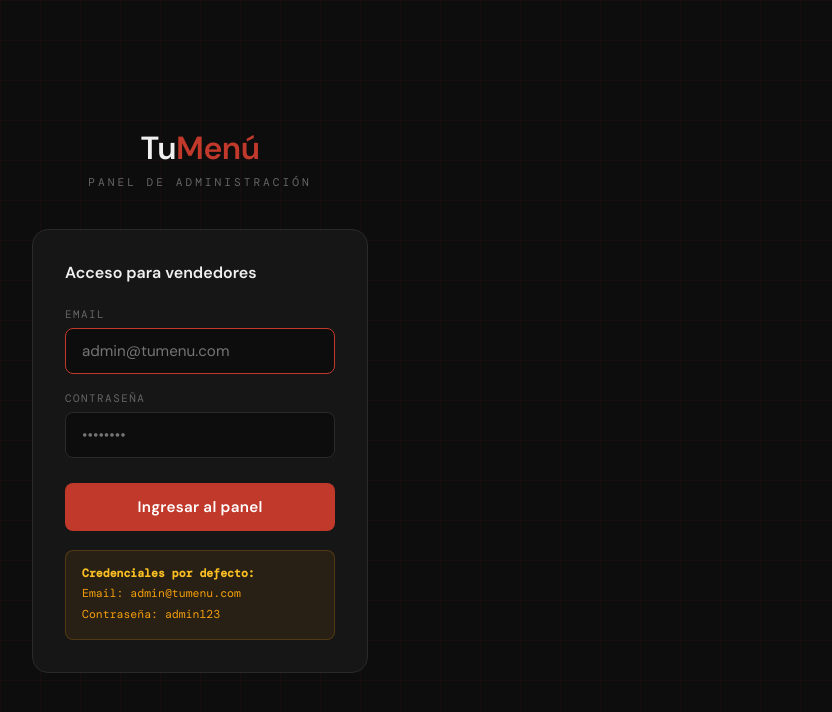
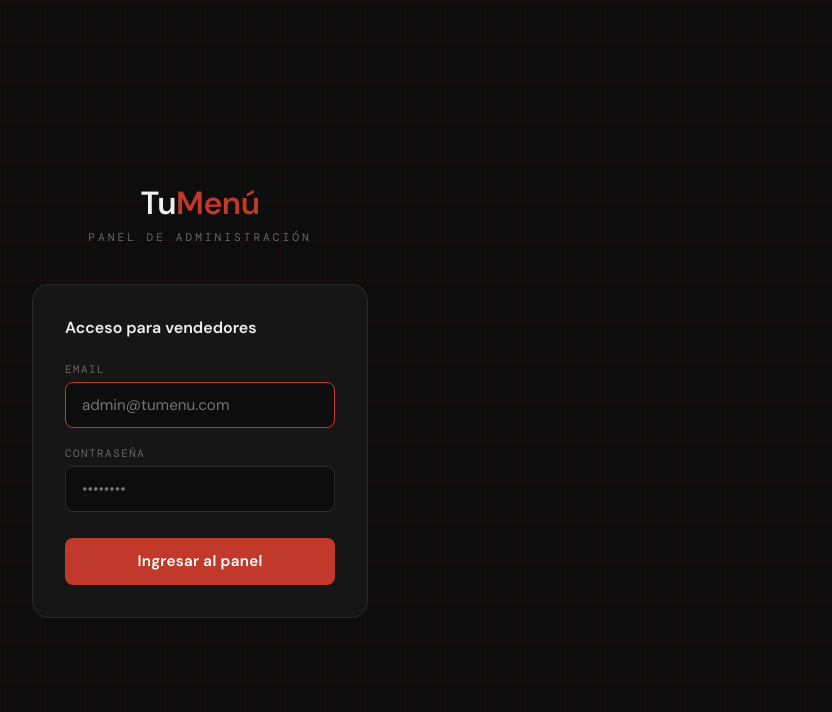
Before and after one commit to LeandroAV2/menu.V2, a Flask app: page /admin/login in a window 1280 px wide. Shown: the top 712 px of the page, without its empty margins (440-1272 px from the left). Run offline with Flask 3, Linux system fonts and the light colour scheme; some libraries are stand-ins or nearby versions.

Commit message:
Remove default credentials from admin login template
Removed default credentials section from admin login page.

```diff
--- a/templates/admin_login.html
+++ b/templates/admin_login.html
@@ -31,7 +31,6 @@
     overflow: hidden;
   }
 
-  /* Grid background */
   body::before {
     content: '';
     position: fixed;
@@ -143,19 +142,6 @@
     font-size: 0.84rem;
     margin-bottom: 1.2rem;
   }
-
-  .default-creds {
-    margin-top: 1.2rem;
-    padding: 0.8rem 1rem;
-    background: rgba(245,158,11,0.08);
-    border: 1px solid rgba(245,158,11,0.2);
-    border-radius: 8px;
-    font-family: 'DM Mono', monospace;
-    font-size: 0.72rem;
-    color: var(--gold);
-    line-height: 1.8;
-  }
-  .default-creds strong { color: #fbbf24; }
 </style>
 </head>
 <body>
@@ -183,12 +169,6 @@
       </div>
       <button type="submit" class="btn-submit">Ingresar al panel</button>
     </form>
-
-    <div class="default-creds">
-      <strong>Credenciales por defecto:</strong><br>
-      Email: admin@tumenu.com<br>
-      Contraseña: admin123
-    </div>
   </div>
 </div>
 </body>
```
